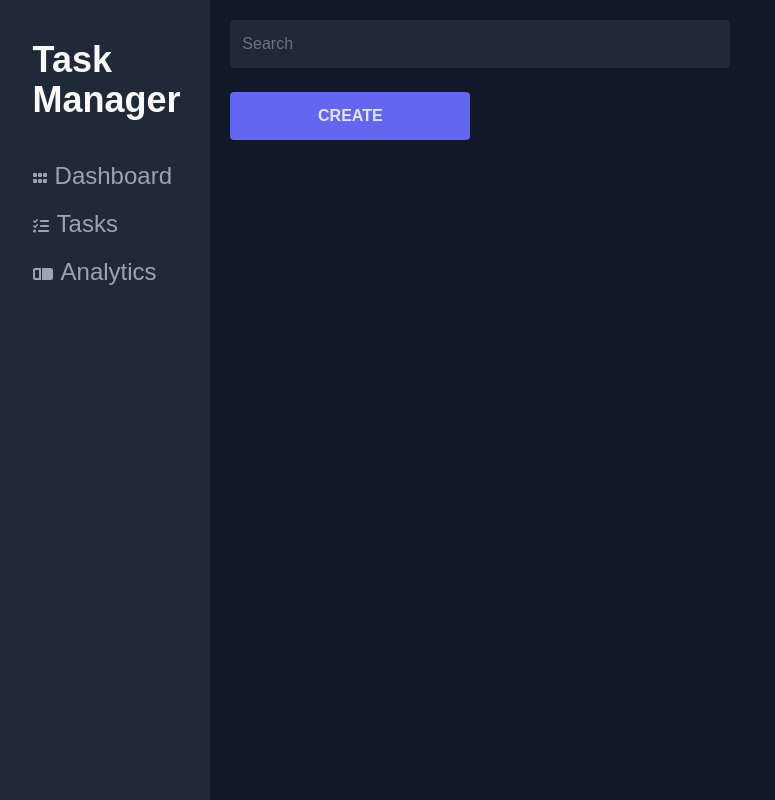
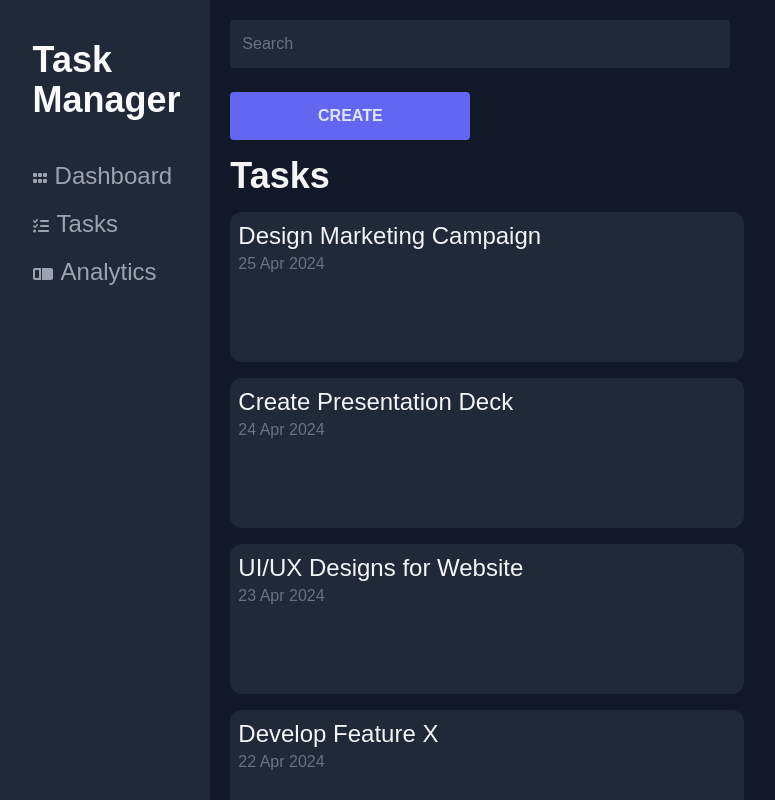
Before and after one commit to BlackDives/todo-client, a React (Vite) app: page /dashboard in a window 1280 px wide. Shown: the whole page, without its empty margins (3-778 px from the left). Built offline with nearby package versions, Linux system fonts and the light colour scheme.

Commit message:
added shadcn and fixed some tailwind config

```diff
--- a/src/components/dashboard/Dashboard.tsx
+++ b/src/components/dashboard/Dashboard.tsx
@@ -3,12 +3,47 @@ import DashboardSearch from "./DashboardSearch"
 
 type DashboardCardProps = {
 	title: string
-	description: string
+	date: string
 }
+
+const taskCards = [
+	{
+		title: "Design Marketing Campaign",
+		date: "25 Apr 2024",
+	},
+	{
+		title: "Create Presentation Deck",
+		date: "24 Apr 2024",
+	},
+	{
+		title: "UI/UX Designs for Website",
+		date: "23 Apr 2024",
+	},
+	{
+		title: "Develop Feature X",
+		date: "22 Apr 2024",
+	},
+	{
+		title: "Finish Project Documentation",
+		date: "21 Apr 2024",
+	},
+	{
+		title: "Review Codebase",
+		date: "20 Apr 2024",
+	},
+	{
+		title: "Do Homework",
+		date: "19 Apr 2024",
+	},
+	{
+		title: "Conduct Team Meeting",
+		date: "18 Apr 2024",
+	},
+]
 
 export default function Dashboard() {
 	return (
-		<div className='flex flex-col bg-neutral-900 p-5 h-full'>
+		<div className='flex flex-col bg-neutral-900 p-5 h-full overflow-y-auto'>
 			<div className='mb-4'>
 				<DashboardSearch />
 			</div>
@@ -18,21 +53,33 @@ export default function Dashboard() {
 						CREATE
 					</button>
 				</div>
-				<div className='flex flex-row space'></div>
+				<div className='flex flex-col space'>
+					<div className='mb-4'>
+						<p className='text-neutral-100 text-4xl font-bold'>Tasks</p>
+					</div>
+					<div className='flex flex-col w-1/2'>
+						<div className='mb-4'>
+							{taskCards.map((task, index) => (
+								<div key={index} className='mb-4'>
+									<DashboardCard title={task.title} date={task.date} />
+								</div>
+							))}
+						</div>
+					</div>
+				</div>
 			</div>
 		</div>
 	)
 }
 
-export function DashboardCard(props: DashboardCardProps) {
-	const { title, description } = props
+export const DashboardCard: React.FC<DashboardCardProps> = (
+	props: DashboardCardProps
+) => {
+	const { title, date } = props
 	return (
-		<div className='bg-neutral-800 rounded h-[300px] w-[300px] p-2'>
-			<div className='h-1/6'>
-				<p className='text-neutral-50 text-2xl font-bold'>{title}</p>
-			</div>
-			<p className='text-neutral-500'>{description}</p>
-			<div></div>
+		<div className='bg-neutral-800 h-[150px] rounded-xl p-2'>
+			<p className='text-2xl text-neutral-100'>{title}</p>
+			<p className='text-neutral-500'>{date}</p>
 		</div>
 	)
 }
--- /dev/null
+++ b/src/components/ui/dialog.tsx
@@ -0,0 +1,120 @@
+import * as React from "react"
+import * as DialogPrimitive from "@radix-ui/react-dialog"
+import { X } from "lucide-react"
+
+import { cn } from "@/lib/utils"
+
+const Dialog = DialogPrimitive.Root
+
+const DialogTrigger = DialogPrimitive.Trigger
+
+const DialogPortal = DialogPrimitive.Portal
+
+const DialogClose = DialogPrimitive.Close
+
+const DialogOverlay = React.forwardRef<
+  React.ElementRef<typeof DialogPrimitive.Overlay>,
+  React.ComponentPropsWithoutRef<typeof DialogPrimitive.Overlay>
+>(({ className, ...props }, ref) => (
+  <DialogPrimitive.Overlay
+    ref={ref}
+    className={cn(
+      "tailwind.config.jsfixed tailwind.config.jsinset-0 tailwind.config.jsz-50 tailwind.config.jsbg-black/80 tailwind.config.js data-[state=open]:tailwind.config.jsanimate-in data-[state=closed]:tailwind.config.jsanimate-out data-[state=closed]:tailwind.config.jsfade-out-0 data-[state=open]:tailwind.config.jsfade-in-0",
+      className
+    )}
+    {...props}
+  />
+))
+DialogOverlay.displayName = DialogPrimitive.Overlay.displayName
+
+const DialogContent = React.forwardRef<
+  React.ElementRef<typeof DialogPrimitive.Content>,
+  React.ComponentPropsWithoutRef<typeof DialogPrimitive.Content>
+>(({ className, children, ...props }, ref) => (
+  <DialogPortal>
+    <DialogOverlay />
+    <DialogPrimitive.Content
+      ref={ref}
+      className={cn(
+        "tailwind.config.jsfixed tailwind.config.jsleft-[50%] tailwind.config.jstop-[50%] tailwind.config.jsz-50 tailwind.config.jsgrid tailwind.config.jsw-full tailwind.config.jsmax-w-lg tailwind.config.jstranslate-x-[-50%] tailwind.config.jstranslate-y-[-50%] tailwind.config.jsgap-4 tailwind.config.jsborder tailwind.config.jsborder-neutral-200 tailwind.config.jsbg-white tailwind.config.jsp-6 tailwind.config.jsshadow-lg tailwind.config.jsduration-200 data-[state=open]:tailwind.config.jsanimate-in data-[state=closed]:tailwind.config.jsanimate-out data-[state=closed]:tailwind.config.jsfade-out-0 data-[state=open]:tailwind.config.jsfade-in-0 data-[state=closed]:tailwind.config.jszoom-out-95 data-[state=open]:tailwind.config.jszoom-in-95 data-[state=closed]:tailwind.config.jsslide-out-to-left-1/2 data-[state=closed]:tailwind.config.jsslide-out-to-top-[48%] data-[state=open]:tailwind.config.jsslide-in-from-left-1/2 data-[state=open]:tailwind.config.jsslide-in-from-top-[48%] sm:tailwind.config.jsrounded-lg dark:tailwind.config.jsborder-neutral-800 dark:tailwind.config.jsbg-neutral-950",
+        className
+      )}
+      {...props}
+    >
+      {children}
+      <DialogPrimitive.Close className="tailwind.config.jsabsolute tailwind.config.jsright-4 tailwind.config.jstop-4 tailwind.config.jsrounded-sm tailwind.config.jsopacity-70 tailwind.config.jsring-offset-white tailwind.config.jstransition-opacity hover:tailwind.config.jsopacity-100 focus:tailwind.config.jsoutline-none focus:tailwind.config.jsring-2 focus:tailwind.config.jsring-neutral-950 focus:tailwind.config.jsring-offset-2 disabled:tailwind.config.jspointer-events-none data-[state=open]:tailwind.config.jsbg-neutral-100 data-[state=open]:tailwind.config.jstext-neutral-500 dark:tailwind.config.jsring-offset-neutral-950 dark:focus:tailwind.config.jsring-neutral-300 dark:data-[state=open]:tailwind.config.jsbg-neutral-800 dark:data-[state=open]:tailwind.config.jstext-neutral-400">
+        <X className="tailwind.config.jsh-4 tailwind.config.jsw-4" />
+        <span className="tailwind.config.jssr-only">Close</span>
+      </DialogPrimitive.Close>
+    </DialogPrimitive.Content>
+  </DialogPortal>
+))
+DialogContent.displayName = DialogPrimitive.Content.displayName
+
+const DialogHeader = ({
+  className,
+  ...props
+}: React.HTMLAttributes<HTMLDivElement>) => (
+  <div
+    className={cn(
+      "tailwind.config.jsflex tailwind.config.jsflex-col tailwind.config.jsspace-y-1.5 tailwind.config.jstext-center sm:tailwind.config.jstext-left",
+      className
+    )}
+    {...props}
+  />
+)
+DialogHeader.displayName = "DialogHeader"
+
+const DialogFooter = ({
+  className,
+  ...props
+}: React.HTMLAttributes<HTMLDivElement>) => (
+  <div
+    className={cn(
+      "tailwind.config.jsflex tailwind.config.jsflex-col-reverse sm:tailwind.config.jsflex-row sm:tailwind.config.jsjustify-end sm:tailwind.config.jsspace-x-2",
+      className
+    )}
+    {...props}
+  />
+)
+DialogFooter.displayName = "DialogFooter"
+
+const DialogTitle = React.forwardRef<
+  React.ElementRef<typeof DialogPrimitive.Title>,
+  React.ComponentPropsWithoutRef<typeof DialogPrimitive.Title>
+>(({ className, ...props }, ref) => (
+  <DialogPrimitive.Title
+    ref={ref}
+    className={cn(
+      "tailwind.config.jstext-lg tailwind.config.jsfont-semibold tailwind.config.jsleading-none tailwind.config.jstracking-tight",
+      className
+    )}
+    {...props}
+  />
+))
+DialogTitle.displayName = DialogPrimitive.Title.displayName
+
+const DialogDescription = React.forwardRef<
+  React.ElementRef<typeof DialogPrimitive.Description>,
+  React.ComponentPropsWithoutRef<typeof DialogPrimitive.Description>
+>(({ className, ...props }, ref) => (
+  <DialogPrimitive.Description
+    ref={ref}
+    className={cn("tailwind.config.jstext-sm tailwind.config.jstext-neutral-500 dark:tailwind.config.jstext-neutral-400", className)}
+    {...props}
+  />
+))
+DialogDescription.displayName = DialogPrimitive.Description.displayName
+
+export {
+  Dialog,
+  DialogPortal,
+  DialogOverlay,
+  DialogClose,
+  DialogTrigger,
+  DialogContent,
+  DialogHeader,
+  DialogFooter,
+  DialogTitle,
+  DialogDescription,
+}
--- a/src/index.css
+++ b/src/index.css
@@ -1,9 +1,4 @@
+/* @import "./global.css"; */
 @tailwind base;
 @tailwind components;
 @tailwind utilities;
-
-* {
-	box-sizing: border-box;
-	margin: 0;
-	padding: 0;
-}
--- /dev/null
+++ b/src/lib/utils.ts
@@ -0,0 +1,6 @@
+import { type ClassValue, clsx } from "clsx"
+import { twMerge } from "tailwind-merge"
+
+export function cn(...inputs: ClassValue[]) {
+  return twMerge(clsx(inputs))
+}
--- a/tailwind.config.js
+++ b/tailwind.config.js
@@ -1,8 +1,38 @@
 /** @type {import('tailwindcss').Config} */
-export default {
-	content: ["./index.html", "./src/**/*.{js,ts,jsx,tsx}"],
+module.exports = {
+	darkMode: ["class"],
+	content: [
+		"./index.html",
+		"./src/pages/**/*.{ts,tsx}",
+		"./src/components/**/*.{ts,tsx}",
+		"./src/app/**/*.{ts,tsx}",
+		"./src/**/*.{ts,tsx}",
+		"./@/**/*.{ts, tsx}",
+	],
+	// prefix: "tailwind.config.js",
 	theme: {
+		container: {
+			center: true,
+			padding: "2rem",
+			screens: {
+				"2xl": "1400px",
+			},
+		},
 		extend: {
+			keyframes: {
+				"accordion-down": {
+					from: { height: "0" },
+					to: { height: "var(--radix-accordion-content-height)" },
+				},
+				"accordion-up": {
+					from: { height: "var(--radix-accordion-content-height)" },
+					to: { height: "0" },
+				},
+			},
+			animation: {
+				"accordion-down": "accordion-down 0.2s ease-out",
+				"accordion-up": "accordion-up 0.2s ease-out",
+			},
 			screens: {
 				sm: "480px",
 				md: "768px",
@@ -54,17 +84,79 @@ export default {
 				sans: ["Graphik", "sans-serif"],
 				serif: ["Merriweather", "serif"],
 			},
-			extend: {
-				spacing: {
-					128: "32rem",
-					144: "36rem",
-				},
-				borderRadius: {
-					"4xl": "2rem",
-				},
-			},
 		},
 	},
+	plugins: [require("tailwindcss-animate")],
+}
 
-	plugins: [],
-}
+// OLD CONFIG
+// /** @type {import('tailwindcss').Config} */
+// export default {
+// 	content: ["./index.html", "./src/**/*.{js,ts,jsx,tsx}"],
+// 	theme: {
+// 		extend: {
+// 			screens: {
+// 				sm: "480px",
+// 				md: "768px",
+// 				lg: "976px",
+// 				xl: "1440px",
+// 			},
+// 			colors: {
+// 				neutral: {
+// 					// Gray
+// 					50: "#f9fafb",
+// 					100: "#f3f4f6",
+// 					200: "#e5e7eb",
+// 					300: "#d1d5db",
+// 					400: "#9ca3af",
+// 					500: "#6b7280",
+// 					600: "#4b5563",
+// 					700: "#374151",
+// 					800: "#1f2937",
+// 					900: "#111827",
+// 				},
+// 				primary: {
+// 					// Indigo
+// 					50: "#eef2ff",
+// 					100: "#e0e7ff",
+// 					200: "#c7d2fe",
+// 					300: "#a5b4fc",
+// 					400: "#818cf8",
+// 					500: "#6366f1",
+// 					600: "#4f46e5",
+// 					700: "#4338ca",
+// 					800: "#3730a3",
+// 					900: "#312e81",
+// 				},
+// 				secondary: {
+// 					// Rose
+// 					50: "#fff1f2",
+// 					100: "#ffe4e6",
+// 					200: "#fecdd3",
+// 					300: "#fda4af",
+// 					400: "#fb7185",
+// 					500: "#f43f5e",
+// 					600: "#e11d48",
+// 					700: "#be123c",
+// 					800: "#9f1239",
+// 					900: "#881337",
+// 				},
+// 			},
+// 			fontFamily: {
+// 				sans: ["Graphik", "sans-serif"],
+// 				serif: ["Merriweather", "serif"],
+// 			},
+// 			extend: {
+// 				spacing: {
+// 					128: "32rem",
+// 					144: "36rem",
+// 				},
+// 				borderRadius: {
+// 					"4xl": "2rem",
+// 				},
+// 			},
+// 		},
+// 	},
+
+// 	plugins: [],
+// }
--- a/tsconfig.json
+++ b/tsconfig.json
@@ -5,7 +5,10 @@
 		"lib": ["ES2020", "DOM", "DOM.Iterable"],
 		"module": "ESNext",
 		"skipLibCheck": true,
-		// "baseUrl": "src/.",
+		"baseUrl": ".",
+		"paths": {
+			"@/*": ["./src/*"]
+		},
 
 		/* Bundler mode */
 		"moduleResolution": "bundler",
--- a/vite.config.ts
+++ b/vite.config.ts
@@ -1,12 +1,13 @@
 import { defineConfig } from "vite"
 import react from "@vitejs/plugin-react"
+import path from "path"
 
 // https://vitejs.dev/config/
 export default defineConfig({
 	plugins: [react()],
-	// resolve: {
-	// 	alias: {
-	// 		src: path.resolve("src"),
-	// 	},
-	// },
+	resolve: {
+		alias: {
+			"@": path.resolve(__dirname, "./src"),
+		},
+	},
 })
```
Also changed, not shown: package.json (+8 -1 lines), components.json (added), 1 other file (tests, documents, lock files or other folders).
